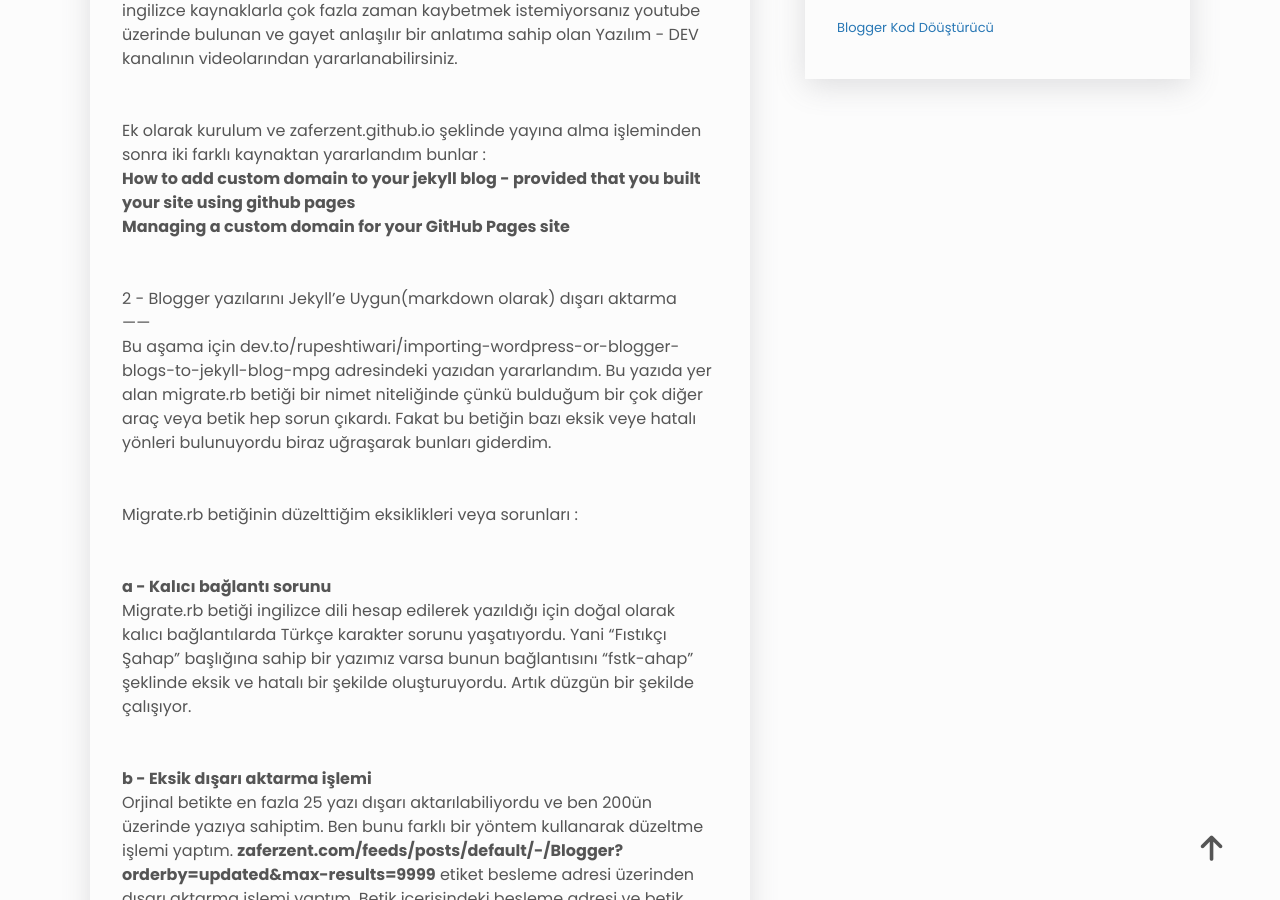
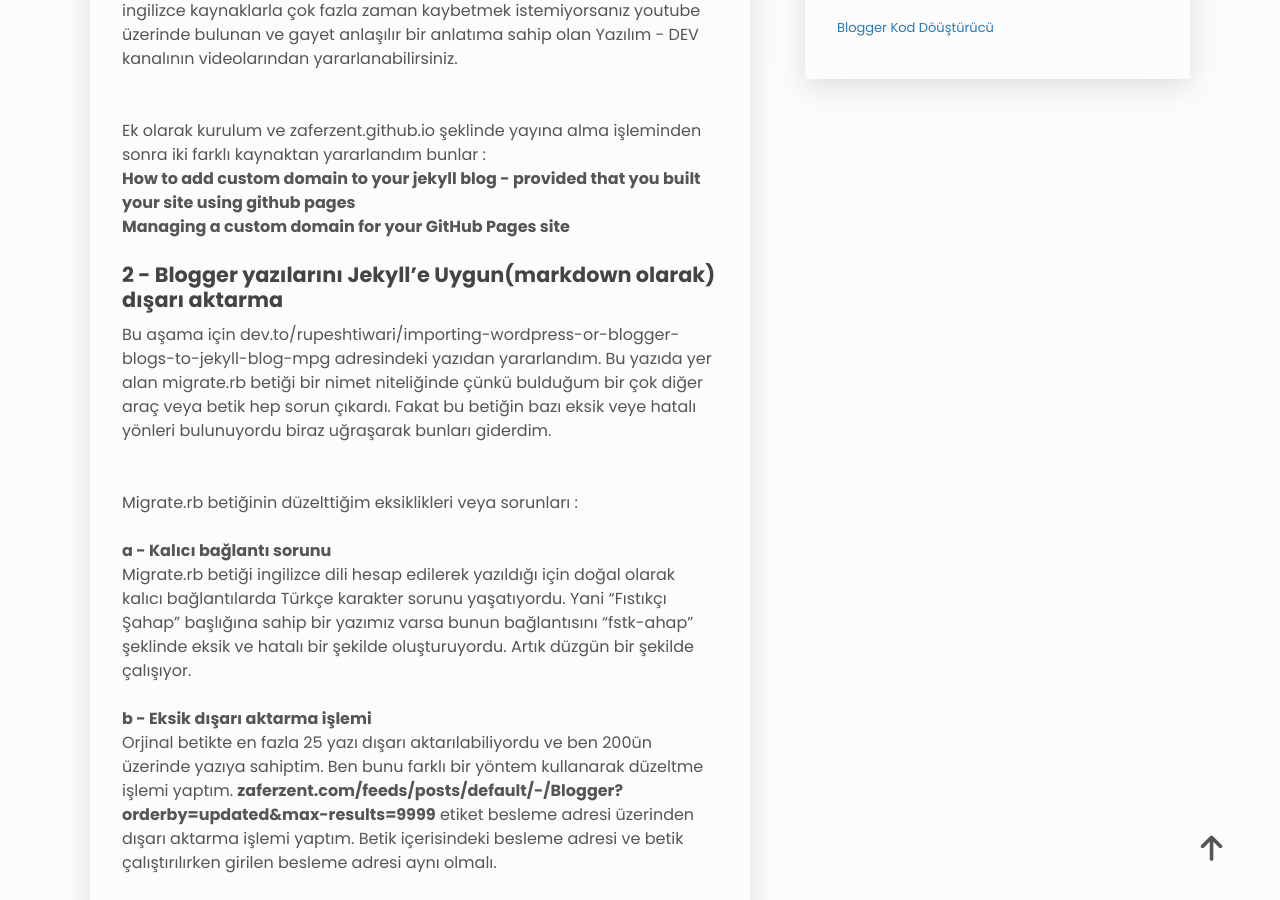
Before and after one commit to zaferzent/zaferzent.github.io, a Jekyll site: the page built from _posts/2022-10-29-bloggerdan-jekylle-gecis-sureci.md, in a window 1280 px wide and 900 px high, scrolled down 1134 px. Built offline with Jekyll 4.4.1, drawn with Linux system fonts in a browser that asks for light colours; nearby versions of some CDN libraries; comment, search, counter and statistics services are not loaded.

Commit message:
Update 2022-10-29-bloggerdan-jekylle-gecis-sureci.md

```diff
--- a/_posts/2022-10-29-bloggerdan-jekylle-gecis-sureci.md
+++ b/_posts/2022-10-29-bloggerdan-jekylle-gecis-sureci.md
@@ -47,17 +47,19 @@ Ek olarak kurulum ve zaferzent.github.io şeklinde yayına alma işleminden sonr
 
 - **[Managing a custom domain for your GitHub Pages site](
 https://docs.github.com/en/pages/configuring-a-custom-domain-for-your-github-pages-site/managing-a-custom-domain-for-your-github-pages-site)**
+<br />
 
-<br />
 2 - Blogger yazılarını Jekyll'e Uygun(markdown olarak) dışarı aktarma
 ------
 Bu aşama için [dev.to/rupeshtiwari/importing-wordpress-or-blogger-blogs-to-jekyll-blog-mpg](https://dev.to/rupeshtiwari/importing-wordpress-or-blogger-blogs-to-jekyll-blog-mpg) adresindeki yazıdan yararlandım. Bu yazıda yer alan migrate.rb betiği bir nimet niteliğinde çünkü bulduğum bir çok diğer araç veya betik hep sorun çıkardı. Fakat bu betiğin bazı eksik veye hatalı yönleri bulunuyordu biraz uğraşarak bunları giderdim.
 <br />
 Migrate.rb betiğinin düzelttiğim eksiklikleri veya sorunları :
 <br />
+
 **a - Kalıcı bağlantı sorunu**
 Migrate.rb betiği ingilizce dili hesap edilerek yazıldığı için doğal olarak kalıcı bağlantılarda Türkçe karakter sorunu yaşatıyordu. Yani "Fıstıkçı Şahap" başlığına sahip bir yazımız varsa bunun bağlantısını "fstk-ahap" şeklinde eksik ve hatalı bir şekilde oluşturuyordu. Artık düzgün bir şekilde çalışıyor.
 <br />
+
 **b - Eksik dışarı aktarma işlemi**
 Orjinal betikte en fazla 25 yazı dışarı aktarılabiliyordu ve ben 200ün üzerinde yazıya sahiptim. Ben bunu farklı bir yöntem kullanarak düzeltme işlemi yaptım. **zaferzent.com/feeds/posts/default/-/Blogger?orderby=updated&max-results=9999** etiket besleme adresi üzerinden dışarı aktarma işlemi yaptım. Betik içerisindeki besleme adresi ve betik çalıştırılırken girilen besleme adresi aynı olmalı.
 <br />
```
